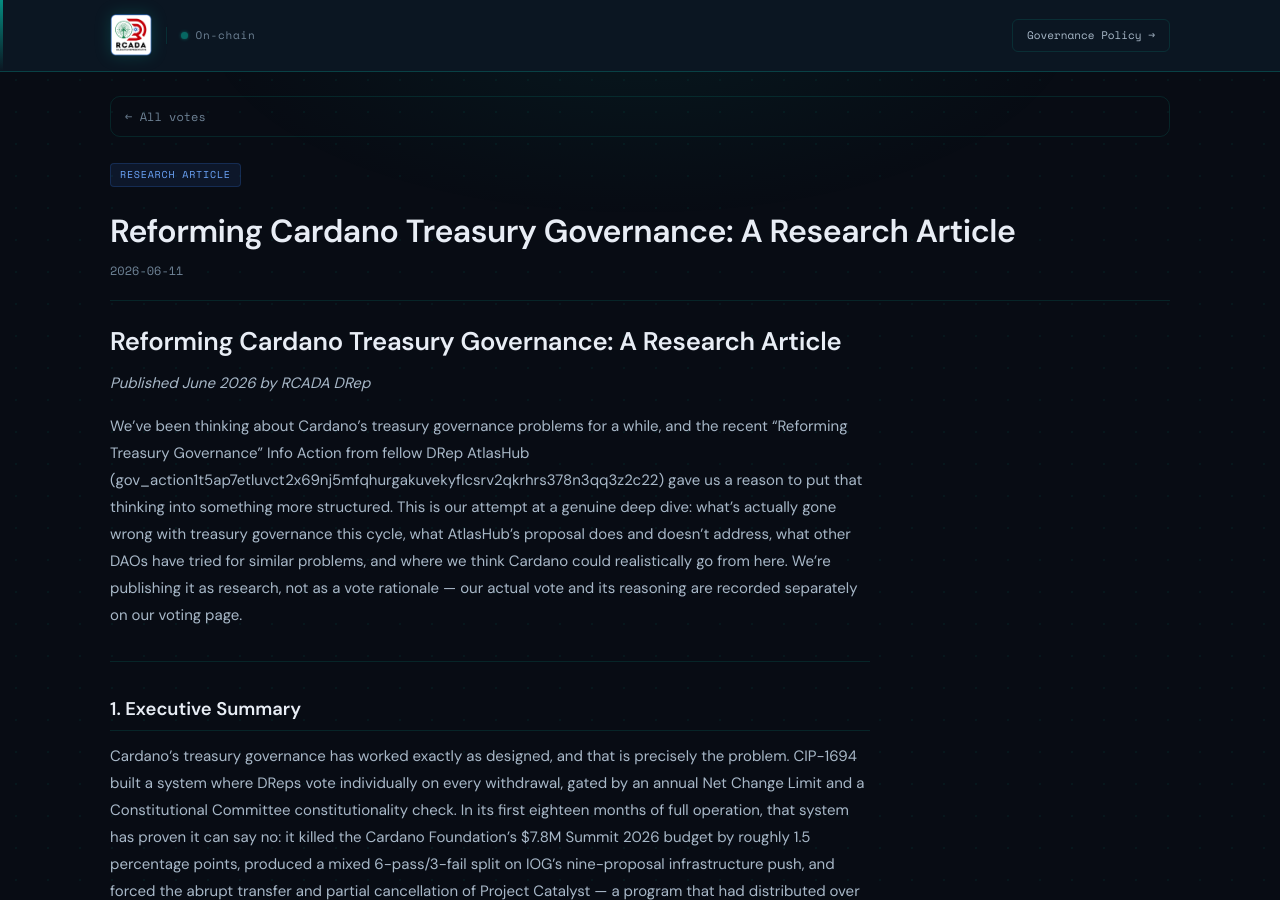
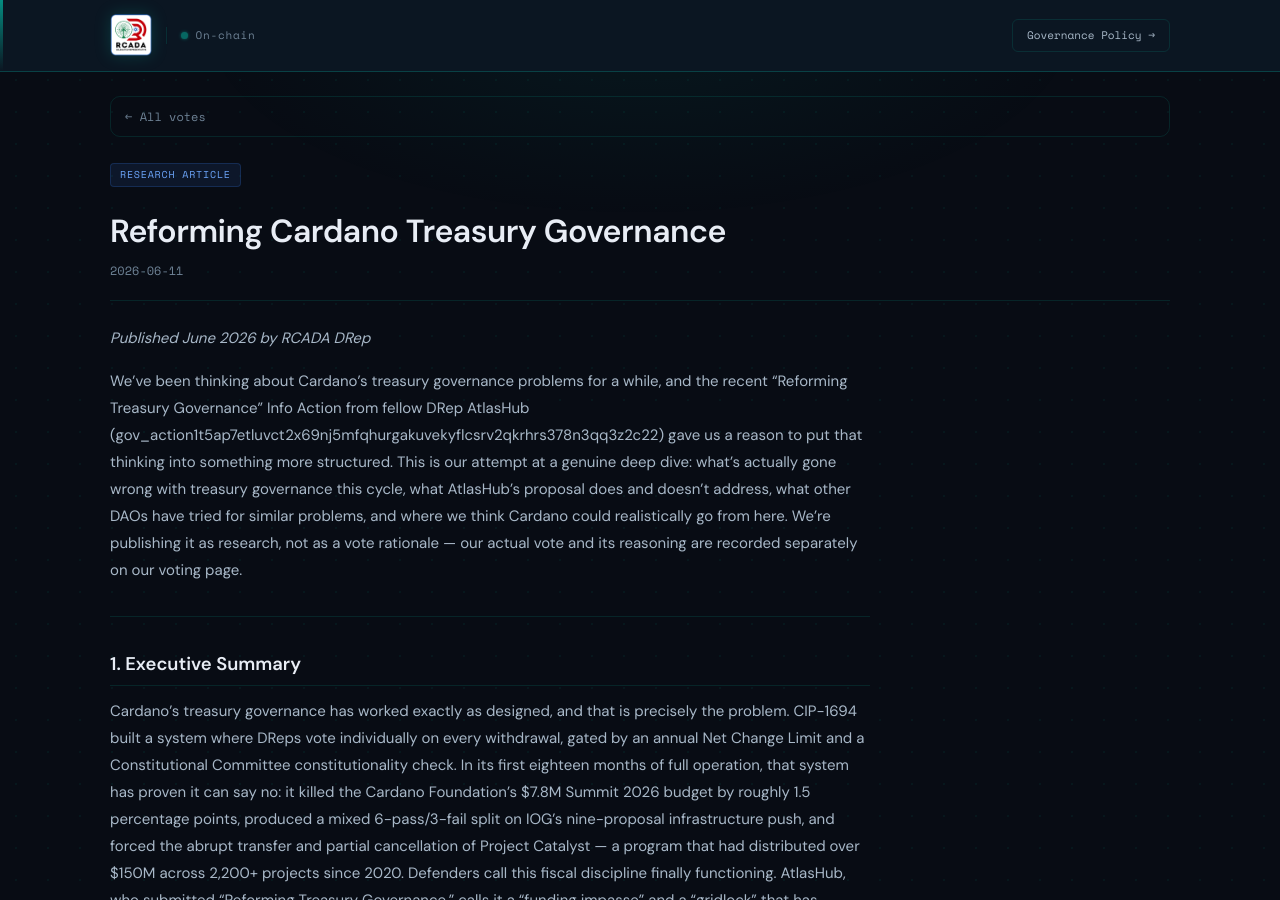
Before and after one commit to Brolloks/rcada-drep-votes, a Jekyll site: the page built from supporting docs/Cardano treasury governance reform.md, in a window 1280 px wide and 900 px high. Built offline with Jekyll 4.4.1, drawn with Linux system fonts in a browser that asks for light colours.

Commit message:
Revise title of Cardano treasury governance article
Updated the title of the research article for clarity.

```diff
--- a/supporting docs/Cardano treasury governance reform.md
+++ b/supporting docs/Cardano treasury governance reform.md
@@ -1,11 +1,10 @@
 ---
 layout: default
-title: "Reforming Cardano Treasury Governance: A Research Article"
+title: "Reforming Cardano Treasury Governance"
 doc_type: "Research Article"
 date: "2026-06-11"
 tags: ["treasury-governance", "budget-process", "strategic-planning"]
 ---
-# Reforming Cardano Treasury Governance: A Research Article
 
 *Published June 2026 by RCADA DRep*
 
```
